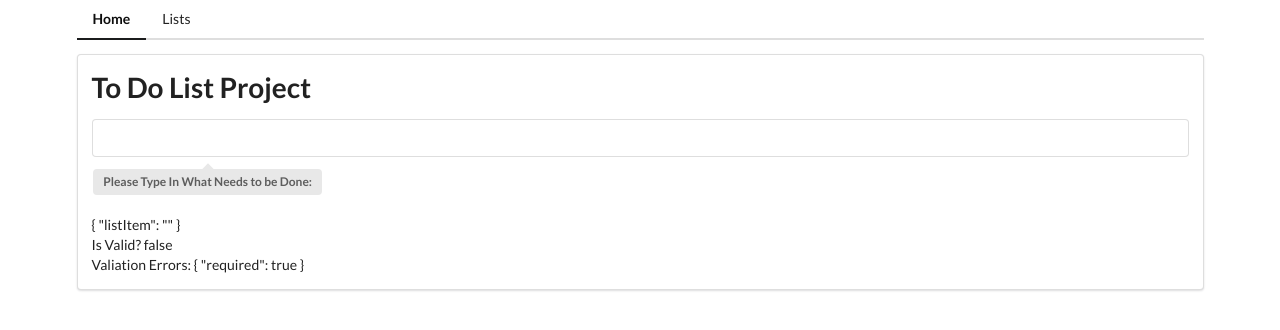
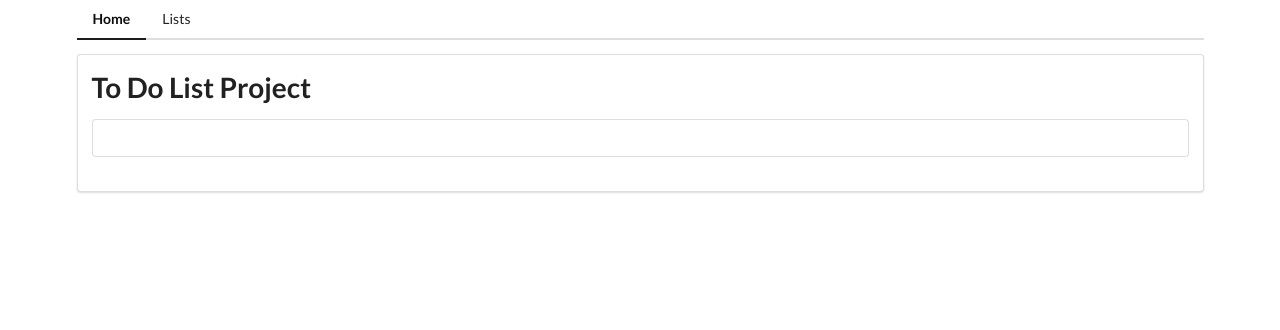
Before and after one commit to Tony940426/Angular-List-Project, an Angular app: page / in a window 1280 px wide. Shown: the top 330 px of the page. Built offline with nearby package versions, Linux system fonts and the light colour scheme.

Commit message:
Added some error messages

```diff
--- a/src/app/home/home.component.html
+++ b/src/app/home/home.component.html
@@ -2,18 +2,17 @@
     <div class="field">
         <form [formGroup]= "newListForm" class="ui form fluid">
             <input formControlName="listItem" class="ui input" input="text">
-            <div class="ui pointing label">
-                Please Type In What Needs to be Done:
-              </div>
         </form>
+        <ng-container *ngIf="
+            newListForm.get('listItem')?.touched &&
+            newListForm.get('listItem')?.dirty ">
+            <div *ngIf="newListForm.get('listItem')?.errors?.['required']">
+                List Item Required.
+            </div>
+            <div *ngIf="newListForm.get('listItem')?.errors?.['minlength']">
+                Entered Item is only {{newListForm.get('listItem')?.errors?.['minlength'].actualLength}}.
+                Minimum minimum Length is required is  {{newListForm.get('listItem')?.errors?.['minlength'].requiredLength}}
+            </div>
+        </ng-container>
         <br>
-        <div>
-            {{newListForm.value | json}}
-        </div>
-        <div>
-            Is Valid? {{newListForm.valid}}
-        </div>
-        <div>
-            Valiation Errors: {{newListForm.get('listItem')?.errors | json}}
-        </div>
     </div>
--- a/src/app/home/home.component.ts
+++ b/src/app/home/home.component.ts
@@ -8,6 +8,10 @@ import {FormGroup, FormControl, Validators} from '@angular/forms'
 })
 export class HomeComponent {
   newListForm = new FormGroup({
-    listItem: new FormControl('', [Validators.required, Validators.minLength(2)])
+    listItem: new FormControl('', [Validators.required, Validators.minLength(3)])
   })
+
+  constructor(){
+    console.log(this.newListForm.get('listItem'))
+  }
 }
```
